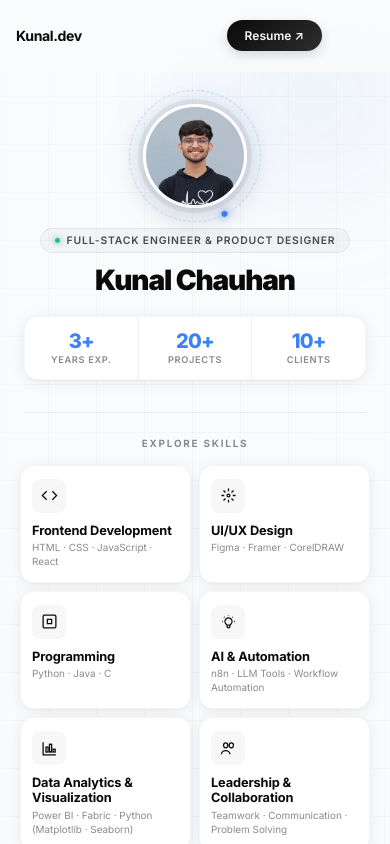
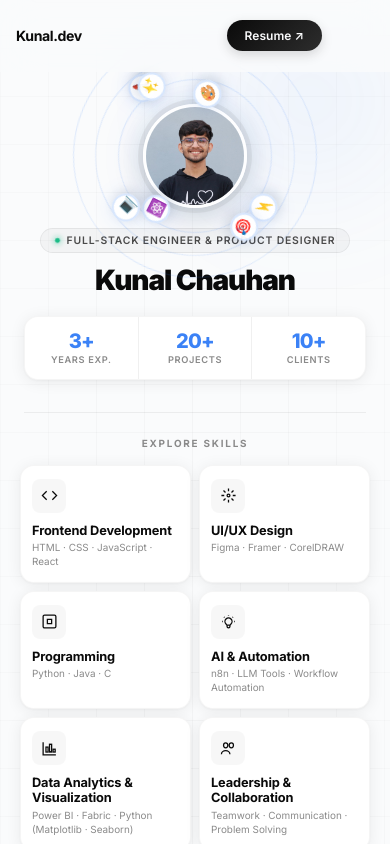
Before and after one commit to devkunal2812/kunalbuilds.me, a React (Vite) app: page / in a window 390 px wide. Shown: the top 844 px of the page. Built offline with nearby package versions, Linux system fonts and the light colour scheme.

Commit message:
Add orbiting circles animation around profile photo on mobile

```diff
--- a/src/components/Hero.jsx
+++ b/src/components/Hero.jsx
@@ -26,8 +26,41 @@ function MobileHero() {
               {...getImageProtectionProps()}
             />
           </div>
-          <div className={styles.mobileOrbitRing}>
-            <span className={styles.mobileOrbitDot} />
+
+          {/* Orbiting Circles */}
+          <div className={styles.orbitingCircles}>
+            {/* Inner orbit - faster */}
+            <div className={`${styles.orbitRing} ${styles.orbitRingInner}`}>
+              <div className={`${styles.orbitIcon} ${styles.orbitIcon1}`}>
+                <span>⚛️</span>
+              </div>
+              <div className={`${styles.orbitIcon} ${styles.orbitIcon2}`}>
+                <span>🎨</span>
+              </div>
+            </div>
+
+            {/* Middle orbit - medium speed */}
+            <div className={`${styles.orbitRing} ${styles.orbitRingMiddle}`}>
+              <div className={`${styles.orbitIcon} ${styles.orbitIcon3}`}>
+                <span>💻</span>
+              </div>
+              <div className={`${styles.orbitIcon} ${styles.orbitIcon4}`}>
+                <span>🚀</span>
+              </div>
+              <div className={`${styles.orbitIcon} ${styles.orbitIcon5}`}>
+                <span>⚡</span>
+              </div>
+            </div>
+
+            {/* Outer orbit - slower */}
+            <div className={`${styles.orbitRing} ${styles.orbitRingOuter}`}>
+              <div className={`${styles.orbitIcon} ${styles.orbitIcon6}`}>
+                <span>🎯</span>
+              </div>
+              <div className={`${styles.orbitIcon} ${styles.orbitIcon7}`}>
+                <span>✨</span>
+              </div>
+            </div>
           </div>
         </div>
 
--- a/src/components/Hero.module.css
+++ b/src/components/Hero.module.css
@@ -314,6 +314,114 @@
   box-shadow: 0 0 8px var(--accent);
 }
 
+/* Orbiting Circles Container */
+.orbitingCircles {
+  position: absolute;
+  inset: 0;
+  pointer-events: none;
+  z-index: 3;
+}
+
+/* Orbit Rings */
+.orbitRing {
+  position: absolute;
+  border-radius: 50%;
+  border: 1px solid rgba(59, 130, 246, 0.15);
+}
+
+.orbitRingInner {
+  inset: -30px;
+  animation: orbitRotate 12s linear infinite;
+}
+
+.orbitRingMiddle {
+  inset: -55px;
+  animation: orbitRotate 18s linear infinite reverse;
+}
+
+.orbitRingOuter {
+  inset: -80px;
+  animation: orbitRotate 24s linear infinite;
+}
+
+@keyframes orbitRotate {
+  from { transform: rotate(0deg); }
+  to { transform: rotate(360deg); }
+}
+
+/* Orbit Icons */
+.orbitIcon {
+  position: absolute;
+  width: 32px;
+  height: 32px;
+  border-radius: 50%;
+  background: rgba(255, 255, 255, 0.95);
+  border: 2px solid rgba(59, 130, 246, 0.2);
+  display: flex;
+  align-items: center;
+  justify-content: center;
+  font-size: 16px;
+  box-shadow:
+    0 4px 12px rgba(0, 0, 0, 0.1),
+    0 0 20px rgba(59, 130, 246, 0.15);
+  animation: iconFloat 3s ease-in-out infinite;
+}
+
+@keyframes iconFloat {
+  0%, 100% { transform: translateY(0px) rotate(0deg); }
+  50% { transform: translateY(-4px) rotate(5deg); }
+}
+
+/* Position icons on their orbits */
+.orbitIcon1 {
+  top: 0;
+  left: 50%;
+  transform: translate(-50%, -50%);
+  animation-delay: 0s;
+}
+
+.orbitIcon2 {
+  bottom: 0;
+  left: 50%;
+  transform: translate(-50%, 50%);
+  animation-delay: 0.5s;
+}
+
+.orbitIcon3 {
+  top: 0;
+  left: 50%;
+  transform: translate(-50%, -50%);
+  animation-delay: 1s;
+}
+
+.orbitIcon4 {
+  top: 50%;
+  right: 0;
+  transform: translate(50%, -50%);
+  animation-delay: 1.5s;
+}
+
+.orbitIcon5 {
+  top: 50%;
+  left: 0;
+  transform: translate(-50%, -50%);
+  animation-delay: 2s;
+}
+
+.orbitIcon6 {
+  top: 20%;
+  right: 20%;
+  transform: translate(50%, -50%);
+  animation-delay: 2.5s;
+}
+
+.orbitIcon7 {
+  bottom: 20%;
+  left: 20%;
+  transform: translate(-50%, 50%);
+  animation-delay: 3s;
+}
+
 .mobileBadge {
   display: inline-flex;
   align-items: center;
@@ -588,4 +696,23 @@
   .mobileCTA {
     max-width: 100%;
   }
+
+  /* Smaller orbiting circles on small screens */
+  .orbitIcon {
+    width: 28px;
+    height: 28px;
+    font-size: 14px;
+  }
+
+  .orbitRingInner {
+    inset: -25px;
+  }
+
+  .orbitRingMiddle {
+    inset: -48px;
+  }
+
+  .orbitRingOuter {
+    inset: -70px;
+  }
 }
```
